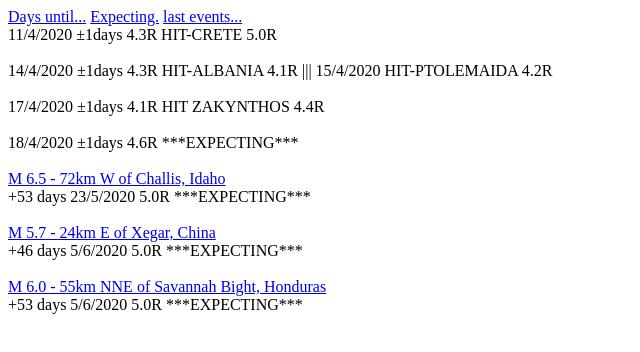
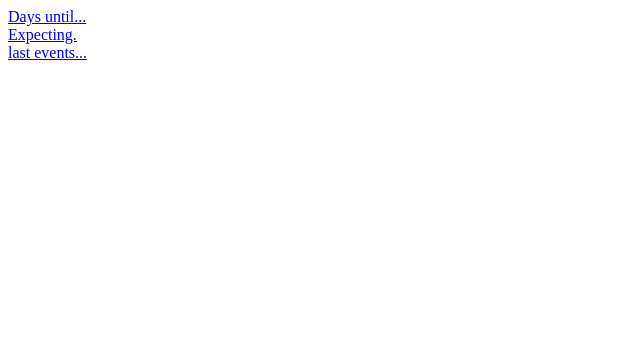
Before and after one commit to dimosgeo/eqsite, a plain HTML site: page index.htm in a window 1280 px wide. Shown: the whole page, without its empty margins (0-640 px from the left). Drawn offline with Linux system fonts and the light colour scheme.

Commit message:
Update index.htm

```diff
--- a/index.htm
+++ b/index.htm
@@ -4,35 +4,11 @@
 	<title>Earthquake Forecast</title>
 </head>
 <body>
-	<a href="days.html">Days until...</a>
-	<a href="expecting.html">Expecting.</a>
-	<a href="last.html">last events...</a>
-	<br>
-	11/4/2020 ±1days	4.3R	HIT-CRETE 5.0R
-	<br>
-	<br>
-	14/4/2020 ±1days	4.3R	HIT-ALBANIA 4.1R  ||| 15/4/2020 HIT-PTOLEMAIDA 4.2R
-	<br>
-	<br>
-	17/4/2020 ±1days	4.1R	HIT ZAKYNTHOS 4.4R
-	<br>
-	<br>
-	18/4/2020 ±1days	4.6R	***EXPECTING***
-	<br>
-	<br>
-	<a href="https://earthquake.usgs.gov/earthquakes/eventpage/us70008jr5/executive">M 6.5 - 72km W of Challis, Idaho</a><br>
-	+53 days
-	23/5/2020		5.0R	***EXPECTING***
-	<br>
-	<br>
-	<a href="https://earthquake.usgs.gov/earthquakes/eventpage/us70008cld/executive">M 5.7 - 24km E of Xegar, China</a><br>
-	+46 days
-	5/6/2020		5.0R	***EXPECTING***
-	<br>
-	<br>
-	<a href="https://earthquake.usgs.gov/earthquakes/eventpage/us70008xeb/executive">M 6.0 - 55km NNE of Savannah Bight, Honduras</a><br>
-	+53 days
-	5/6/2020		5.0R	***EXPECTING***
-	<br>
+	<a href="days.html">Days until...</a><br>
+
+	<a href="expecting.html">Expecting.</a><br>
+
+	<a href="last.html">last events...</a><br>
+
 </body>
 </html>
```
